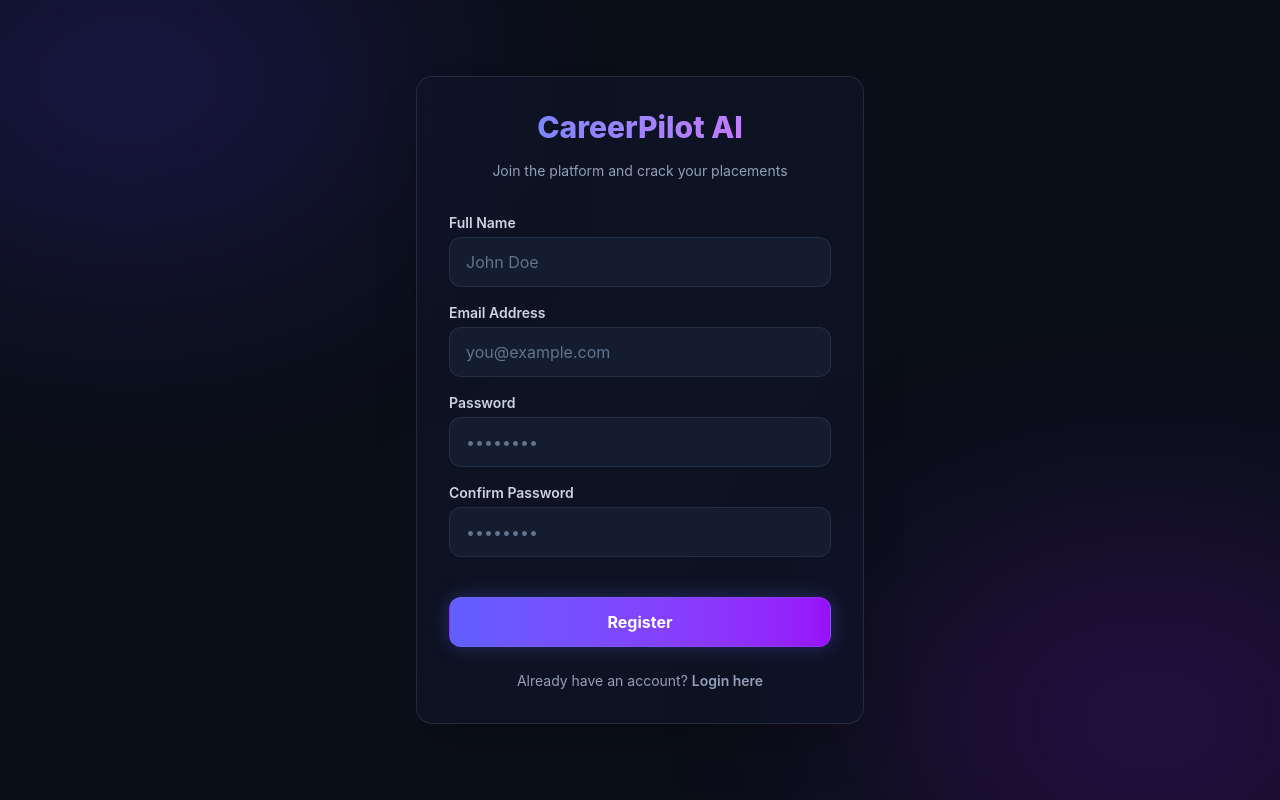
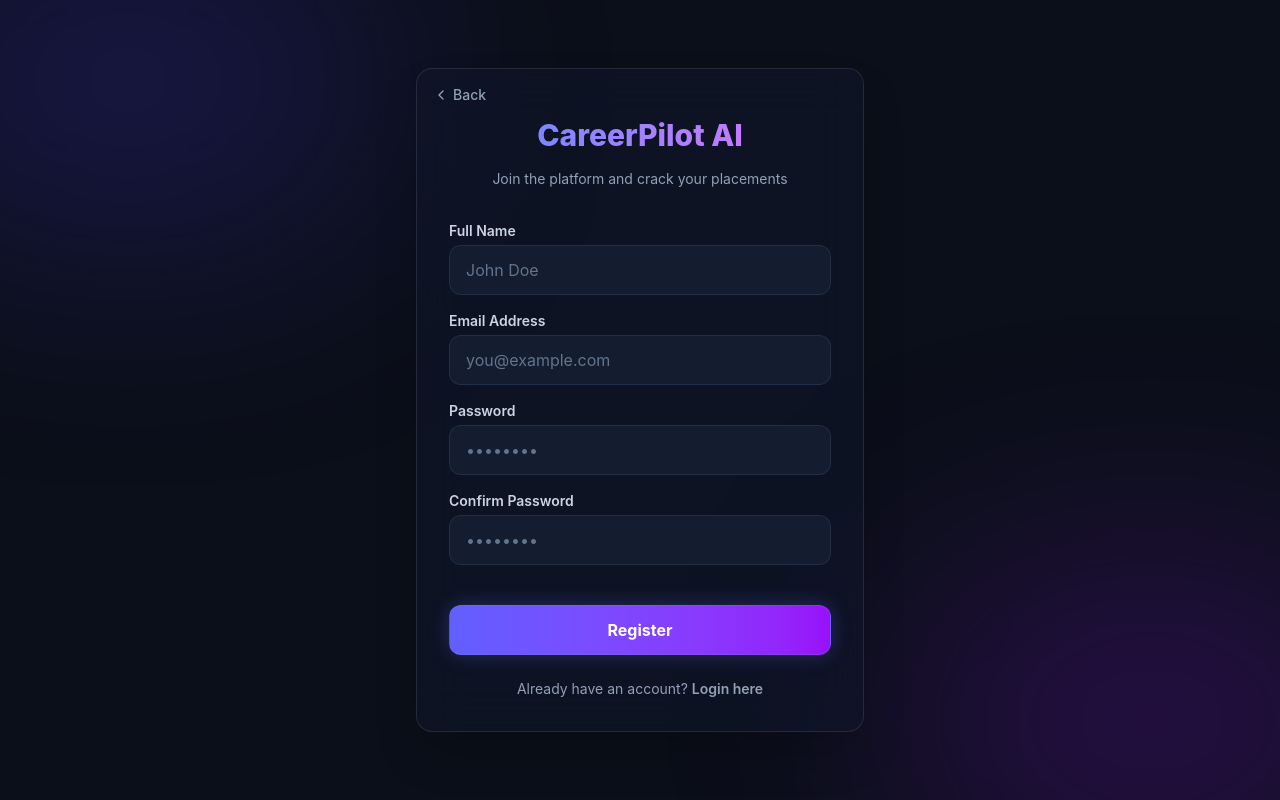
Before and after one commit to ruthraveni/CareerPilot_AI, a React app in the folder frontend/: page /register in a window 1280 px wide. Built offline with nearby package versions, Linux system fonts and the light colour scheme; the HTML template or start-up script is replaced by a standard one.

Commit message:
feat: Add back navigation button to auth pages

```diff
--- a/frontend/src/pages/Login.jsx
+++ b/frontend/src/pages/Login.jsx
@@ -51,7 +51,14 @@ function Login() {
       <div className="absolute bottom-[-10%] right-[-10%] w-[40%] h-[40%] bg-purple-600/20 rounded-full blur-[120px] pointer-events-none"></div>
 
       <div className="bg-slate-900/60 backdrop-blur-xl border border-white/10 p-8 rounded-2xl shadow-2xl max-w-md w-full relative z-10 transition-all duration-300 hover:border-white/20">
-        <div className="text-center mb-8">
+        <button
+          onClick={() => navigate(-1)}
+          className="absolute top-4 left-4 text-slate-400 hover:text-white transition-colors flex items-center gap-1 text-sm font-medium"
+        >
+          <svg xmlns="http://www.w3.org/2000/svg" width="16" height="16" viewBox="0 0 24 24" fill="none" stroke="currentColor" strokeWidth="2" strokeLinecap="round" strokeLinejoin="round"><path d="m15 18-6-6 6-6"/></svg>
+          Back
+        </button>
+        <div className="text-center mb-8 mt-4">
           <Link to="/" className="inline-block mb-2">
             <h2 className="text-3xl font-extrabold bg-gradient-to-r from-indigo-400 to-purple-400 bg-clip-text text-transparent flex items-center justify-center gap-2">
               CareerPilot AI
--- a/frontend/src/pages/Register.jsx
+++ b/frontend/src/pages/Register.jsx
@@ -54,7 +54,14 @@ function Register() {
       <div className="absolute bottom-[-10%] right-[-10%] w-[40%] h-[40%] bg-purple-600/20 rounded-full blur-[120px] pointer-events-none"></div>
 
       <div className="bg-slate-900/60 backdrop-blur-xl border border-white/10 p-8 rounded-2xl shadow-2xl max-w-md w-full relative z-10 transition-all duration-300 hover:border-white/20">
-        <div className="text-center mb-8">
+        <button
+          onClick={() => navigate(-1)}
+          className="absolute top-4 left-4 text-slate-400 hover:text-white transition-colors flex items-center gap-1 text-sm font-medium"
+        >
+          <svg xmlns="http://www.w3.org/2000/svg" width="16" height="16" viewBox="0 0 24 24" fill="none" stroke="currentColor" strokeWidth="2" strokeLinecap="round" strokeLinejoin="round"><path d="m15 18-6-6 6-6"/></svg>
+          Back
+        </button>
+        <div className="text-center mb-8 mt-4">
           <Link to="/" className="inline-block mb-2">
             <h2 className="text-3xl font-extrabold bg-gradient-to-r from-indigo-400 to-purple-400 bg-clip-text text-transparent flex items-center justify-center gap-2">
               CareerPilot AI
```
